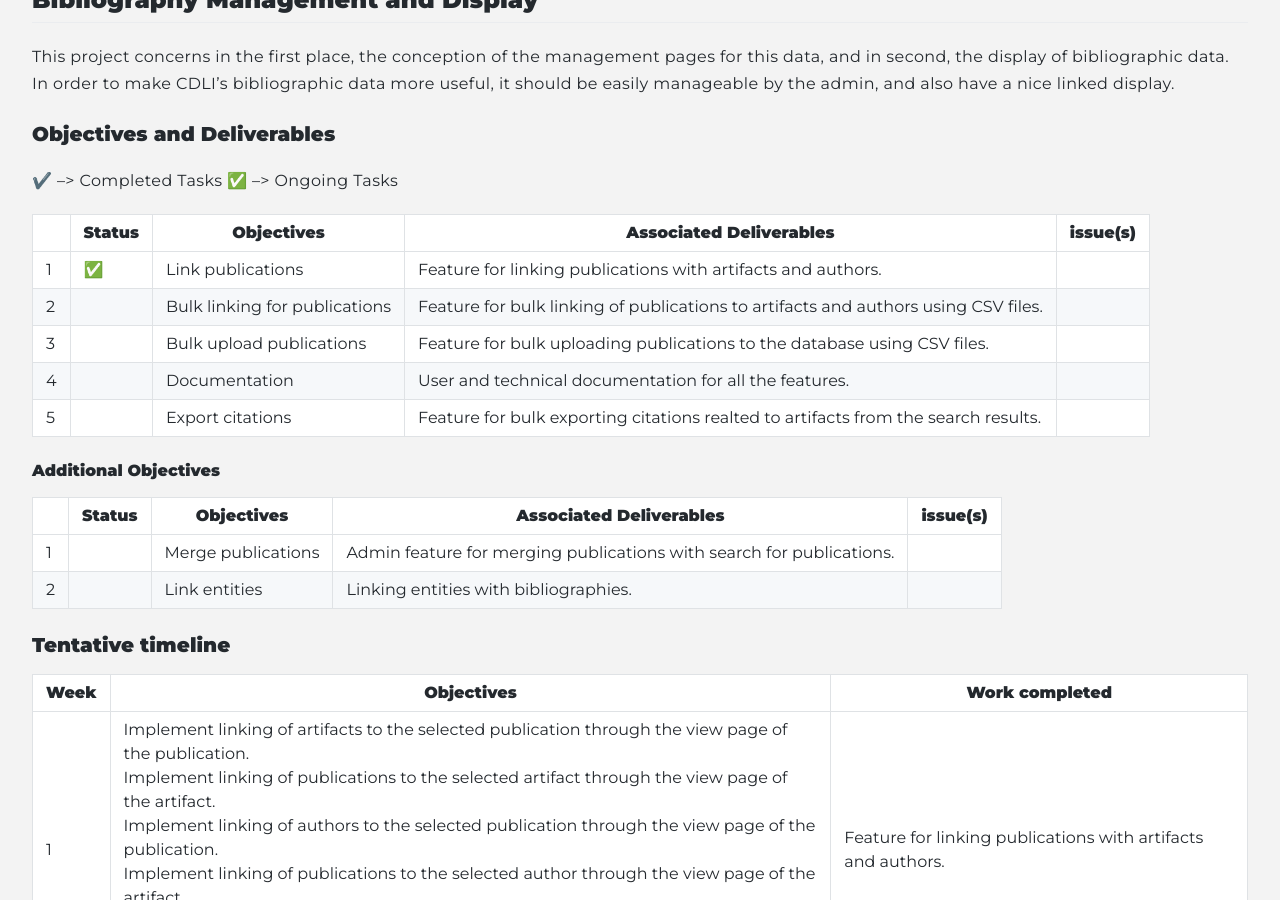
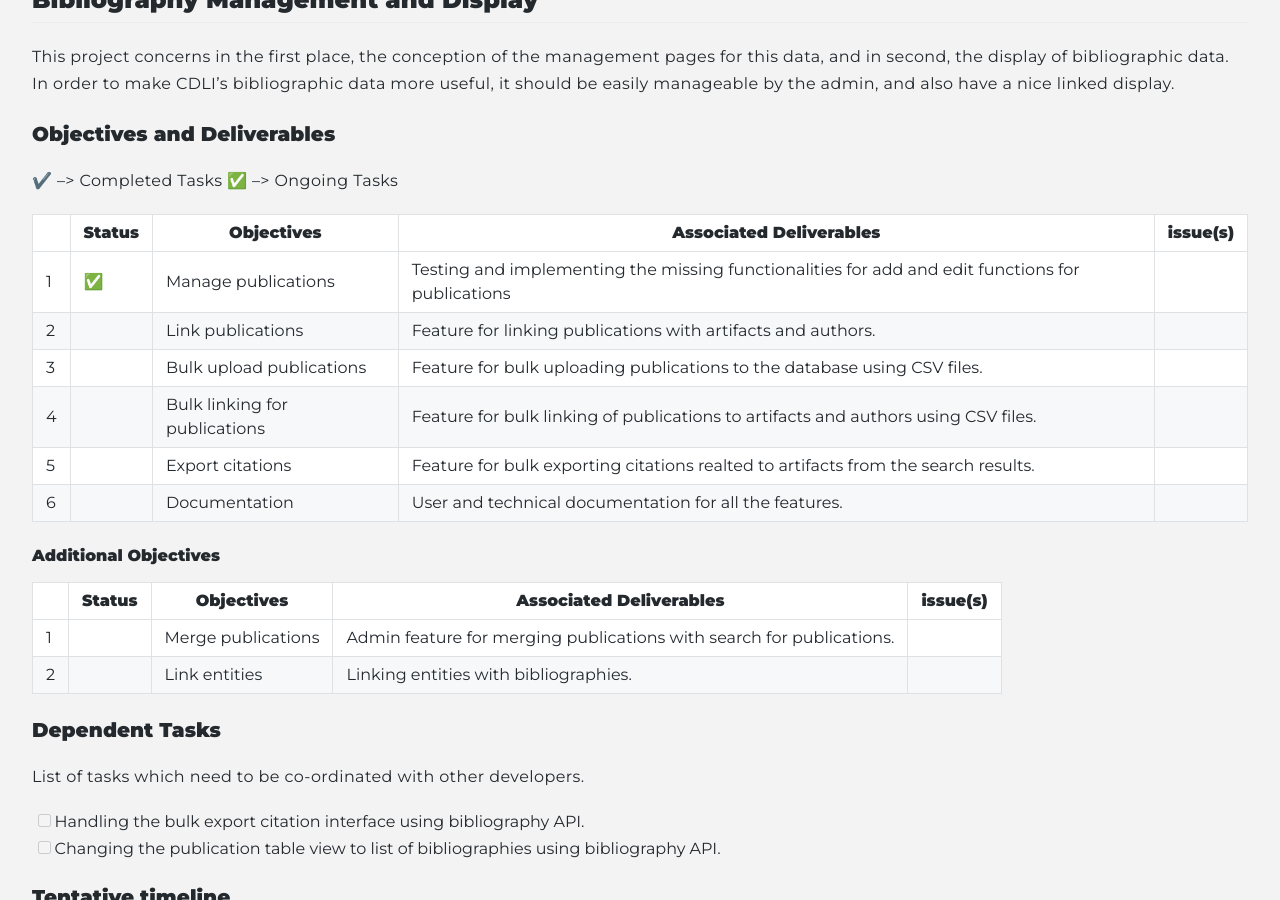
Before and after one commit to cdli-gh/blog, a Jekyll site: the page built from _blog/gsoc20/bibliography/index.md, in a window 1280 px wide and 900 px high, scrolled down 373 px. Built offline with Jekyll 4.4.1, drawn with Linux system fonts in a browser that asks for light colours; emoji names are drawn with the system emoji font; Markdown is read by kramdown in place of the engine named in the settings; some of the changed text lies outside the part shown.

Commit message:
Bibliography Week 1 and 2 timeline

```diff
--- a/_blog/gsoc20/bibliography/index.md
+++ b/_blog/gsoc20/bibliography/index.md
@@ -19,11 +19,13 @@
 
 | | Status  | Objectives                    | Associated Deliverables         | issue(s) |
 | --- | --- | ----------------------------- | ---------------------------------------------- | -------- |
-| 1 |:white_check_mark:| Link publications | Feature for linking publications with artifacts and authors.   |          |
-| 2 |  | Bulk linking for publications | Feature for bulk linking of publications to artifacts and authors using CSV files.  |          |
+| 1 |:white_check_mark:|  Manage publications | Testing and implementing the missing functionalities for add and edit functions for publications | |
+| 2 | | Link publications | Feature for linking publications with artifacts and authors.   |          |
 | 3 |  | Bulk upload publications      | Feature for bulk uploading publications to the database using CSV files.            |          |
-| 4 |  | Documentation           | User and technical documentation for all the features.                                      |          |
+| 4 |  | Bulk linking for publications | Feature for bulk linking of publications to artifacts and authors using CSV files.  |          |
 | 5 |  | Export citations              | Feature for bulk exporting citations realted to artifacts from the search results.  |          |
+| 6 |  | Documentation           | User and technical documentation for all the features.                                      |          |
+
 
 #### Additional Objectives
 
@@ -33,14 +35,20 @@
 | 2 |  | Link entities | Linking entities with bibliographies.       |          |
 
 
+### Dependent Tasks
+List of tasks which need to be co-ordinated with other developers.
+
+- [ ] Handling the bulk export citation interface using bibliography API.
+- [ ] Changing the publication table view to list of bibliographies using bibliography API.
+
 ### Tentative timeline
 
 | Week  |Objectives | Work completed |
 |---|---|---|
-|1|  Implement linking of artifacts to the selected publication through the view page of the publication. <br> Implement linking of publications to the selected artifact through the view page of the artifact. <br> Implement linking of authors to the selected publication through the view page of the publication. <br> Implement linking of publications to the selected author through the view page of the artifact. <br> Modifying the existing add and edit functions for publication, author and artifact pages. <br> Document the completed features.    | Feature for linking publications with artifacts and authors. |
-|2| Implement bulk linking of publications to artifacts using CSV file uploads. <br> Adding appropriate file format checking and error handling.  Implement bulk linking of publications to authors using CSV files.  | Feature for bulk linking of publications and artifacts using CSV files. <br> Feature for bulk upload of publications. |
-|3| Implement bulk upload of publications using CSV files. <br> Document the completed features. <br> Implement merge publication feature.   |   |
-|4| Add search integration for the merge publication feature. Document the completed features <br> (tentative) Finalize details for linking entities with bibliographies and start working on it.   | Feature for merging publications.  |
+|1| Testing and modifying the existing add, edit and delete functions for publication data. <br> Implement linking of artifacts to the selected publication through the view page of the publication. <br> Implement linking of publications to the selected artifact through the view page of the artifact. <br> Implement linking of authors to the selected publication through the view page of the publication. <br> Implement linking of publications to the selected author through the view page of the artifact. | Feature for managing publications data. <br> Feature for linking publications with artifacts and authors. |
+|2| Implement bulk upload of publications using CSV files. <br> Implement bulk linking of publications to artifacts using CSV file uploads. <br> Adding appropriate file format checking and error handling. <br>  Implement bulk linking of publications to authors using CSV files.  | Feature for bulk upload of publications. <br> Feature for bulk linking of publications and artifacts.  |
+|3|  <!-- <br> Document the completed features. <br> Implement merge publication feature. -->  |   |
+|4| <!-- Add search integration for the merge publication feature. Document the completed features <br> (tentative) Finalize details for linking entities with bibliographies and start working on it. -->  |   |
 |5|   |   |
 |6|   |   |
 |7|   |   |
```
Also changed, not shown: other parts of _blog/gsoc20/bibliography/index.md (+0 -5 lines).
